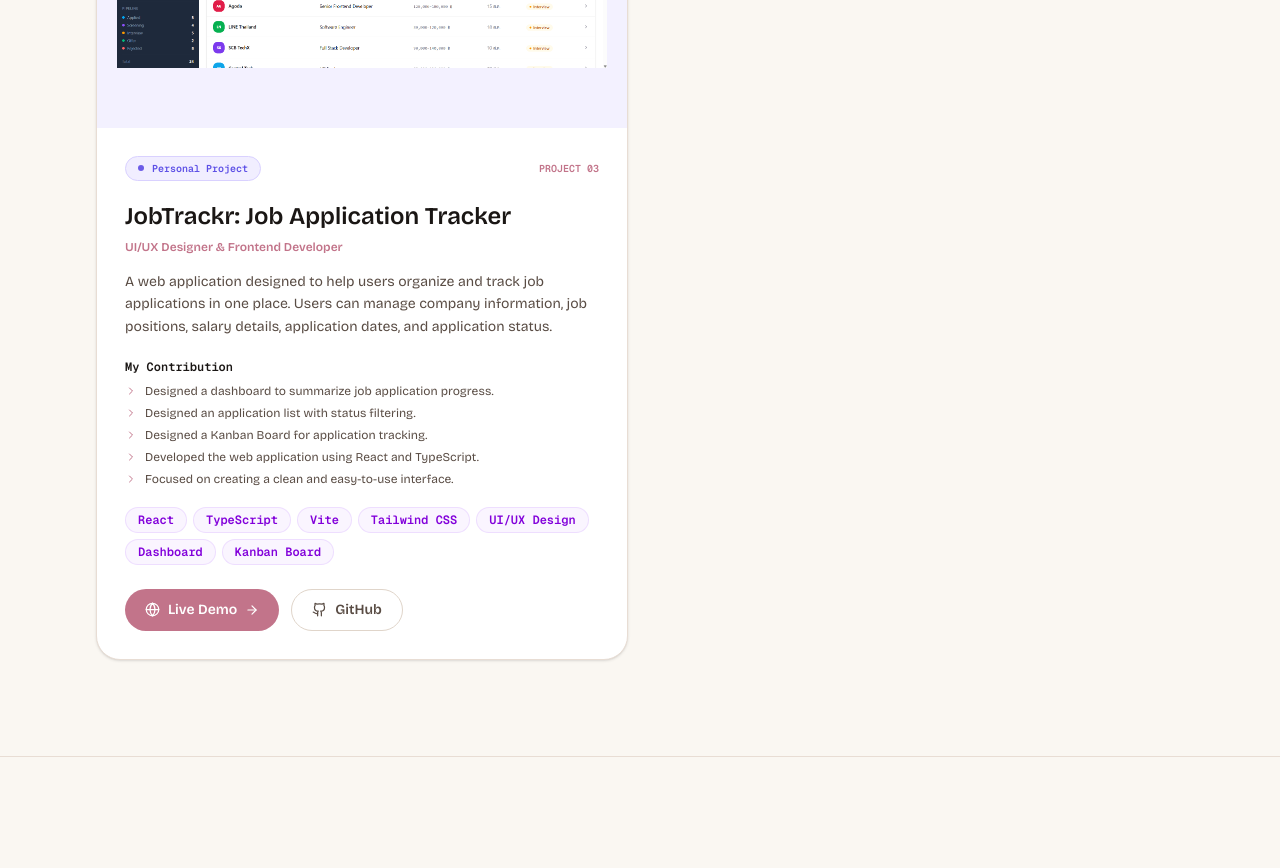
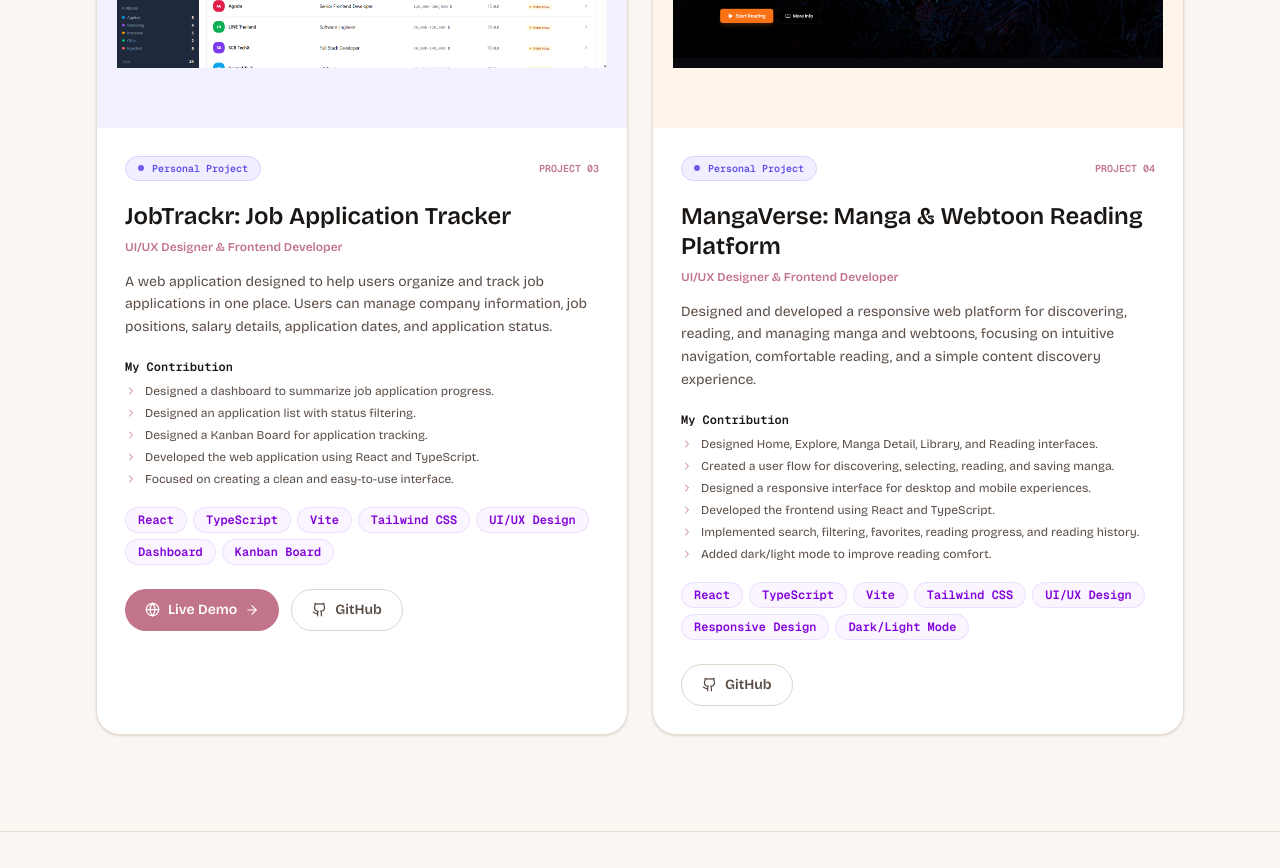
Before and after one commit to manthangamsanthia2547-a11y/ux-ui-portfolio, a React (Vite) app: page / in a window 1280 px wide. Shown: the part 3840-4708 px from the top of the page. Built offline with nearby package versions, Linux system fonts and the light colour scheme.

Commit message:
Update portfolio projects

```diff
--- a/src/app/App.tsx
+++ b/src/app/App.tsx
@@ -184,8 +184,7 @@ function SectionTag({
 }) {
   return (
     <div
-      className={`flex items-center ${
-        center ? "justify-center" : ""
+      className={`flex items-center ${center ? "justify-center" : ""
         } gap-2.5 mb-5`}
     >
       <div
@@ -248,8 +247,7 @@ function Nav({
 
   return (
     <nav
-      className={`fixed top-0 inset-x-0 z-50 transition-all duration-500 ${
-        scrolled ? "py-3 border-b" : "py-6"
+      className={`fixed top-0 inset-x-0 z-50 transition-all duration-500 ${scrolled ? "py-3 border-b" : "py-6"
         }`}
       style={
         scrolled
@@ -280,8 +278,7 @@ function Nav({
             <a
               key={href}
               href={href}
-              className={`text-sm font-medium transition-colors duration-200 ${
-                active === href.slice(1)
+              className={`text-sm font-medium transition-colors duration-200 ${active === href.slice(1)
                   ? ""
                   : "text-[#8B7B72] hover:text-[#1A1614]"
                 }`}
@@ -1290,7 +1287,8 @@ function Projects({
       type: "Academic Project",
       status: "Completed",
       title: "ระบบสั่งอาหารออนไลน์ สำหรับร้านข้าวแกงครัวไทย",
-      subtitle: "Online Food Ordering System for Thai Food Restaurant",
+      subtitle:
+        "Online Food Ordering System for Thai Food Restaurant",
       role: "UI/UX Designer · Figma",
       description:
         "Designed a mobile food ordering interface for a Thai food restaurant, focusing on simple navigation, clear food information, and an easy-to-use ordering experience.",
@@ -1345,6 +1343,43 @@ function Projects({
       github:
         "https://github.com/manthangamsanthia2547-a11y/job-application-tracker",
     },
+
+    // ─────────────────────────────────────────────────────────
+    // PROJECT 04 — MangaVerse
+    // ─────────────────────────────────────────────────────────
+
+    {
+      number: "04",
+      type: "Personal Project",
+      status: "Completed",
+      title: "MangaVerse: Manga & Webtoon Reading Platform",
+      role: "UI/UX Designer & Frontend Developer",
+      description:
+        "Designed and developed a responsive web platform for discovering, reading, and managing manga and webtoons, focusing on intuitive navigation, comfortable reading, and a simple content discovery experience.",
+      image: "/mangaverse.png",
+      imageAlt: "MangaVerse Manga and Webtoon Reading Platform",
+      background: "#FFF4EA",
+      tags: [
+        "React",
+        "TypeScript",
+        "Vite",
+        "Tailwind CSS",
+        "UI/UX Design",
+        "Responsive Design",
+        "Dark/Light Mode",
+      ],
+      contributions: [
+        "Designed Home, Explore, Manga Detail, Library, and Reading interfaces.",
+        "Created a user flow for discovering, selecting, reading, and saving manga.",
+        "Designed a responsive interface for desktop and mobile experiences.",
+        "Developed the frontend using React and TypeScript.",
+        "Implemented search, filtering, favorites, reading progress, and reading history.",
+        "Added dark/light mode to improve reading comfort.",
+      ],
+      liveDemo: "",
+      github:
+        "https://github.com/manthangamsanthia2547-a11y/mangaverse-reading-platform",
+    },
   ];
 
   return (
@@ -1422,15 +1457,18 @@ function Projects({
                     style={{
                       ...mono,
                       background:
-                        project.number === "03"
+                        project.number === "03" ||
+                          project.number === "04"
                           ? "#F1EEFF"
                           : "#FFF7ED",
                       borderColor:
-                        project.number === "03"
+                        project.number === "03" ||
+                          project.number === "04"
                           ? "#D9D1FF"
                           : "#FED7AA",
                       color:
-                        project.number === "03"
+                        project.number === "03" ||
+                          project.number === "04"
                           ? "#5D50E6"
                           : "#D97706",
                     }}
@@ -1439,7 +1477,8 @@ function Projects({
                       className="w-1.5 h-1.5 rounded-full"
                       style={{
                         background:
-                          project.number === "03"
+                          project.number === "03" ||
+                            project.number === "04"
                             ? "#6C5CE7"
                             : "#F59E0B",
                       }}
@@ -1476,6 +1515,7 @@ function Projects({
                           background: "#F59E0B",
                         }}
                       />
+
                       Currently In Progress
                     </span>
                   </div>
@@ -1548,7 +1588,8 @@ function Projects({
                       key={tag}
                       label={tag}
                       color={
-                        project.number === "03"
+                        project.number === "03" ||
+                          project.number === "04"
                           ? "purple"
                           : "rose"
                       }
@@ -1556,10 +1597,13 @@ function Projects({
                   ))}
                 </div>
 
-                {/* Project 03 Links */}
-                {project.number === "03" && (
+                {/* Project Links */}
+                {(project.number === "03" ||
+                  project.number === "04") && (
                     <div className="flex flex-wrap gap-3">
 
+                      {/* Live Demo */}
+                      {project.liveDemo && (
                         <a
                           href={project.liveDemo}
                           target="_blank"
@@ -1573,7 +1617,10 @@ function Projects({
                           Live Demo
                           <ArrowRight size={14} />
                         </a>
-
+                      )}
+
+                      {/* GitHub */}
+                      {project.github && (
                         <a
                           href={project.github}
                           target="_blank"
@@ -1586,6 +1633,7 @@ function Projects({
                           <Github size={15} />
                           GitHub
                         </a>
+                      )}
 
                     </div>
                   )}
```
Also changed, not shown: src/main.tsx (+4 -5 lines), public/mangaverse.png (added). Lines whose indentation alone changed are shown as unchanged.
